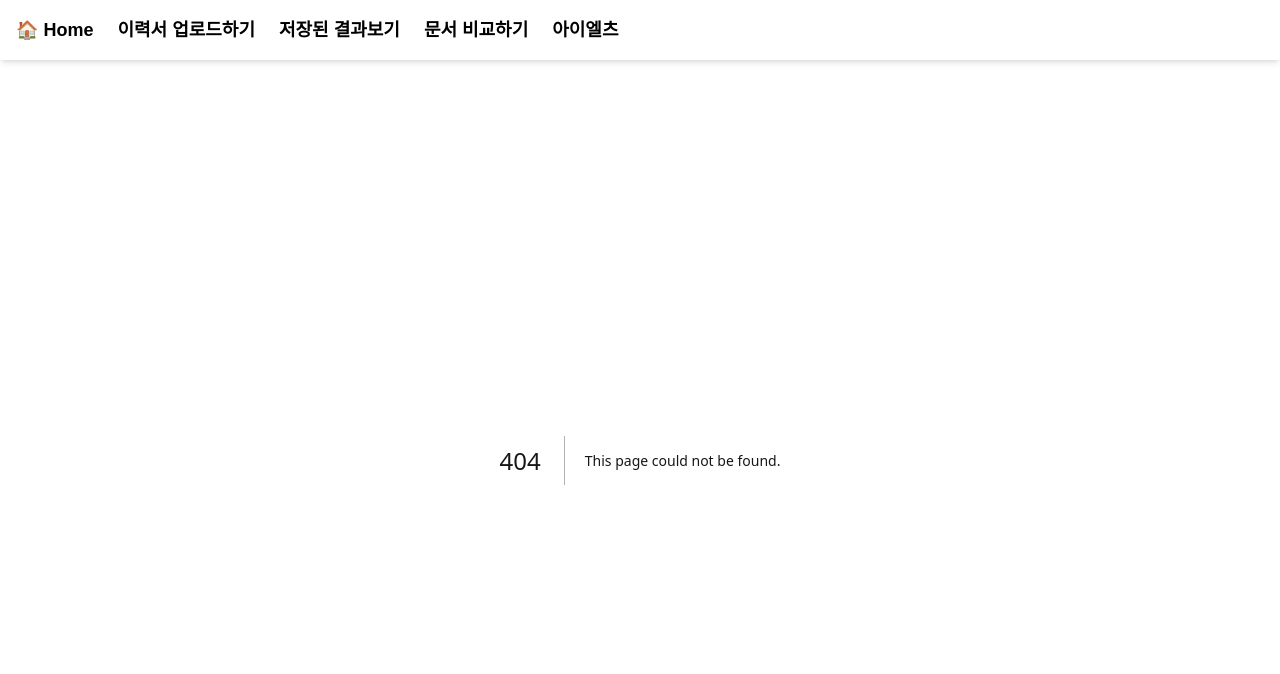
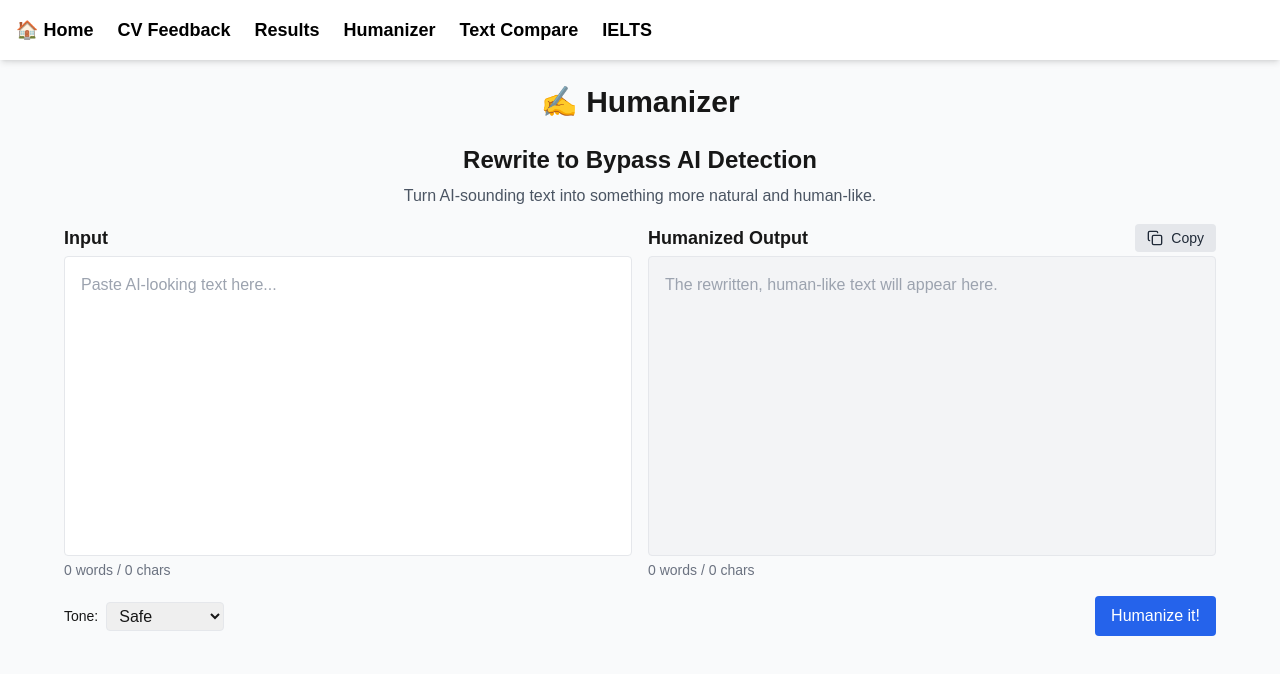
Before and after one commit to hncpyj/buildu, a Next.js app: page /humanizer in a window 1280 px wide. Before the commit this address had no page. Shown: the top 674 px of the page. Built offline with nearby package versions, Linux system fonts and the light colour scheme.

Commit message:
add humanizer

```diff
--- a/package.json
+++ b/package.json
@@ -11,6 +11,7 @@
   "dependencies": {
     "@radix-ui/react-icons": "^1.3.2",
     "@shadcn/ui": "^0.0.4",
+    "deepl-node": "^1.17.3",
     "diff": "^7.0.0",
     "formidable": "^3.5.2",
     "jspdf": "^2.5.2",
--- /dev/null
+++ b/src/app/api/humanizer/route.ts
@@ -0,0 +1,18 @@
+// app/api/humanizer/route.ts
+import { NextRequest, NextResponse } from 'next/server'
+import { rewriteText } from '@/utils/humanizer'
+
+export async function POST(req: NextRequest) {
+  const { inputText, level } = await req.json()
+  if (!inputText || !level) {
+    return NextResponse.json({ error: 'Missing inputText or level' }, { status: 400 })
+  }
+
+  try {
+    const rewrittenText = await rewriteText(inputText, level)
+    return NextResponse.json({ rewrittenText })
+  } catch (err) {
+    console.error('[humanizer]', err)
+    return NextResponse.json({ error: 'Rewrite failed' }, { status: 500 })
+  }
+}
--- /dev/null
+++ b/src/app/humanizer/page.tsx
@@ -0,0 +1,162 @@
+"use client";
+
+import { useEffect, useRef, useState } from "react";
+import Head from "next/head";
+import { Copy, Check } from "lucide-react"; // 이게 아이콘 컴포넌트!
+
+
+export default function HumanizerPage() {
+  const [inputText, setInputText] = useState("");
+  const [level, setLevel] = useState<"safe" | "aggressive">("safe");
+  const [output, setOutput] = useState("");
+  const [loading, setLoading] = useState(false);
+  const [copied, setCopied] = useState(false);
+
+  const inputRef = useRef<HTMLTextAreaElement>(null);
+  const outputRef = useRef<HTMLTextAreaElement>(null);
+
+  const syncHeight = () => {
+    const inputHeight = inputRef.current?.scrollHeight || 0;
+    const outputHeight = outputRef.current?.scrollHeight || 0;
+    const maxHeight = Math.max(inputHeight, outputHeight);
+
+    if (inputRef.current) inputRef.current.style.height = `${maxHeight}px`;
+    if (outputRef.current) outputRef.current.style.height = `${maxHeight}px`;
+  };
+
+  useEffect(() => {
+    syncHeight();
+  }, [inputText, output]);
+
+  const handleRewrite = async () => {
+    if (!inputText.trim()) return alert("Please enter some text.");
+    setLoading(true);
+    try {
+      const res = await fetch("/api/humanizer", {
+        method: "POST",
+        headers: { "Content-Type": "application/json" },
+        body: JSON.stringify({ inputText, level }),
+      });
+      const data = await res.json();
+      setOutput(data.rewrittenText || "No result returned.");
+    } catch (e) {
+      console.error(e);
+      setOutput("An error occurred. Please try again.");
+    } finally {
+      setLoading(false);
+    }
+  };
+
+  const countStats = (text: string) => ({
+    words: text.trim().split(/\s+/).filter(Boolean).length,
+    chars: text.length,
+  });
+
+  const handleCopy = () => {
+    if (!output.trim()) return;
+    navigator.clipboard.writeText(output);
+    setCopied(true);
+    setTimeout(() => setCopied(false), 5000);
+  };
+
+
+  const inputStats = countStats(inputText);
+  const outputStats = countStats(output);
+
+  return (
+    <>
+      {/* ✅ Font Awesome CDN 추가 */}
+      <Head>
+        <link
+          rel="stylesheet"
+          href="https://cdnjs.cloudflare.com/ajax/libs/font-awesome/6.5.0/css/all.min.css"
+          integrity="sha512-Fo3rlrZj/k7ujTTXRNbC+X8dy+X5RC1Is9EfaS0kRQljEfGqK3p5j3yGq4PVcsZT9MZ5xJrQ7yCBqj4c3zhKFg=="
+          crossOrigin="anonymous"
+          referrerPolicy="no-referrer"
+        />
+      </Head>
+
+      <main className="flex flex-col items-center min-h-screen bg-gray-50 p-6">
+        <h1 className="text-3xl font-bold mb-6">✍️ Humanizer</h1>
+        <h2 className="text-2xl font-semibold mb-2">Rewrite to Bypass AI Detection</h2>
+        <p className="text-gray-600 mb-4 text-center">
+          Turn AI-sounding text into something more natural and human-like.
+        </p>
+
+        <div className="w-full max-w-6xl grid grid-cols-1 lg:grid-cols-2 gap-4">
+          {/* Input */}
+          <div className="flex flex-col h-full">
+            <label className="text-lg font-semibold mb-1">Input</label>
+            <textarea
+              ref={inputRef}
+              className="w-full p-4 border rounded resize-none overflow-y-auto min-h-[300px]"
+              placeholder="Paste AI-looking text here..."
+              value={inputText}
+              onChange={(e) => setInputText(e.target.value)}
+            />
+            <p className="text-sm text-gray-500 mt-1">
+              {inputStats.words} words / {inputStats.chars} chars
+            </p>
+          </div>
+
+          {/* Output */}
+          <div className="flex flex-col h-full">
+            {/* 라벨과 버튼을 나란히 정렬 */}
+            <div className="flex justify-between items-center mb-1">
+              <label className="text-lg font-semibold">Humanized Output</label>
+              <button
+                onClick={handleCopy}
+                className="text-sm px-3 py-1 bg-gray-200 hover:bg-gray-300 text-gray-800 rounded flex items-center gap-2"
+              >
+                {copied ? (
+                  <>
+                    <Check size={16} strokeWidth={2} /> <span>Copied</span>
+                  </>
+                ) : (
+                  <>
+                    <Copy size={16} strokeWidth={2} /> <span>Copy</span>
+                  </>
+                )}
+              </button>
+            </div>
+
+            <textarea
+              ref={outputRef}
+              className="w-full p-4 border rounded resize-none overflow-y-auto bg-gray-100 min-h-[300px]"
+              value={output}
+              readOnly
+              placeholder="The rewritten, human-like text will appear here."
+            />
+            <p className="text-sm text-gray-500 mt-1">
+              {outputStats.words} words / {outputStats.chars} chars
+            </p>
+          </div>
+
+        </div>
+
+        {/* Tone & Button */}
+        <div className="flex justify-between items-center w-full max-w-6xl mt-4">
+          <label className="flex items-center gap-2">
+            <span className="text-sm font-medium">Tone:</span>
+            <select
+              className="border rounded px-2 py-1"
+              value={level}
+              onChange={(e) => setLevel(e.target.value as "safe" | "aggressive")}
+            >
+              <option value="safe">Safe</option>
+              <option value="aggressive">Aggressive</option>
+            </select>
+          </label>
+
+          <button
+            onClick={handleRewrite}
+            className="bg-blue-600 hover:bg-blue-700 text-white px-4 py-2 rounded"
+            disabled={loading}
+          >
+            {loading ? "Rewriting..." : "Humanize it!"}
+          </button>
+        </div>
+      </main>
+    </>
+  );
+}
--- a/src/app/layout.tsx
+++ b/src/app/layout.tsx
@@ -37,10 +37,11 @@ export default function RootLayout({
           {/* <div className="max-w-7xl mx-auto flex gap-6 items-center text-sm font-semibold text-gray-700"> */}
           <div className="max-w-7xl mx-auto flex gap-6 items-center text-lg font-semibold text-black">
             <Link href="/" className="hover:text-blue-500">🏠 Home</Link>
-            <Link href="/upload" className="hover:text-blue-500">이력서 업로드하기</Link>
-            <Link href="/review" className="hover:text-blue-500">저장된 결과보기</Link>
-            <Link href="/compare" className="hover:text-blue-500">문서 비교하기</Link>
-            <Link href="/ielts" className="hover:text-blue-500">아이엘츠</Link>
+            <Link href="/upload" className="hover:text-blue-500">CV Feedback</Link>
+            <Link href="/review" className="hover:text-blue-500">Results</Link>
+            <Link href="/humanizer" className="hover:text-blue-500">Humanizer</Link>
+            <Link href="/compare" className="hover:text-blue-500">Text Compare</Link>
+            <Link href="/ielts" className="hover:text-blue-500">IELTS</Link>
           </div>
         </nav>
 
--- a/src/app/page.tsx
+++ b/src/app/page.tsx
@@ -5,16 +5,19 @@ export default function Home() {
       <h1 className="text-3xl font-bold">AI CV Review</h1>
       <p className="text-gray-600 mt-2">이력서를 업로드하고 AI의 피드백을 받아보세요.</p>
       <a href="/upload" className="mt-4 px-4 py-2 bg-blue-500 text-white rounded-lg">
-        이력서 업로드하기
+        CV Feedback
       </a>
       <a href="/review" className="mt-4 px-4 py-2 bg-blue-500 text-white rounded-lg">
-        저장된 결과보기
+        Results
+      </a>
+      <a href="/humanizer" className="mt-4 px-4 py-2 bg-blue-500 text-white rounded-lg">
+        Humanizer
       </a>
       <a href="/compare" className="mt-4 px-4 py-2 bg-blue-500 text-white rounded-lg">
-        문서 비교하기
+        Text Compare
       </a>
       <a href="/ielts" className="mt-4 px-4 py-2 bg-blue-500 text-white rounded-lg">
-        문서 비교하기
+        IELTS
       </a>
     </main>
   );
--- /dev/null
+++ b/src/utils/humanizer.ts
@@ -0,0 +1,42 @@
+// utils/humanizer.ts
+
+import OpenAI from 'openai'
+
+const openai = new OpenAI({
+  apiKey: process.env.OPENAI_API_KEY
+})
+
+export async function rewriteText(inputText: string, level: 'safe' | 'aggressive') {
+  const prompt = `
+You are a writing assistant designed to rewrite text so that it avoids detection by AI content detectors like GPTZero and Originality.ai.
+
+Here is a reference example of a human-written application that successfully passes all major AI detectors:
+
+"""
+As a junior digital marketing specialist with Left Kidney Media Group, I recently opened up my employment availability to seek new opportunities and growth. This morning, I came across the job ad for a senior digital marketing specialist / marketing coordinator at Samson & Hedges, and I jumped at the chance. With my 2.5 years working with similar tools, demographics, and media formats, I am positive I would be a great fit on the marketing team.
+
+You mentioned in the job ad that you’re looking for a marketing associate skilled at copywriting, analytics, and increasing conversions. At Left Kidney, I was responsible for similar projects, from improving the CTR of landing pages to upping rankings of key landing pages in the SERPs. During my time there, I was able to increase sales by 13% through my marketing efforts, and I’m sure I could transfer those same marketing skills and technical abilities over to Samson & Hedges for the senior digital marketing specialist / marketing coordinator role, as well.
+"""
+
+Your task is to rewrite the following input so that:
+- It matches the natural tone and human-like imperfections of the reference above
+- It sounds simple, authentic, slightly conversational, and natural in rhythm
+- It avoids common GPT-style expressions or robotic structure
+- It retains the original meaning and purpose of the input
+
+Input to rewrite:
+"""
+${inputText}
+"""
+
+Level: ${level}
+`
+
+  const completion = await openai.chat.completions.create({
+    model: 'gpt-4',
+    messages: [{ role: 'user', content: prompt }],
+    temperature: 0.9,
+  })
+
+  return completion.choices[0].message.content?.trim() || ''
+}
```
Also changed, not shown: 1 other file (tests, documents, lock files or other folders).
